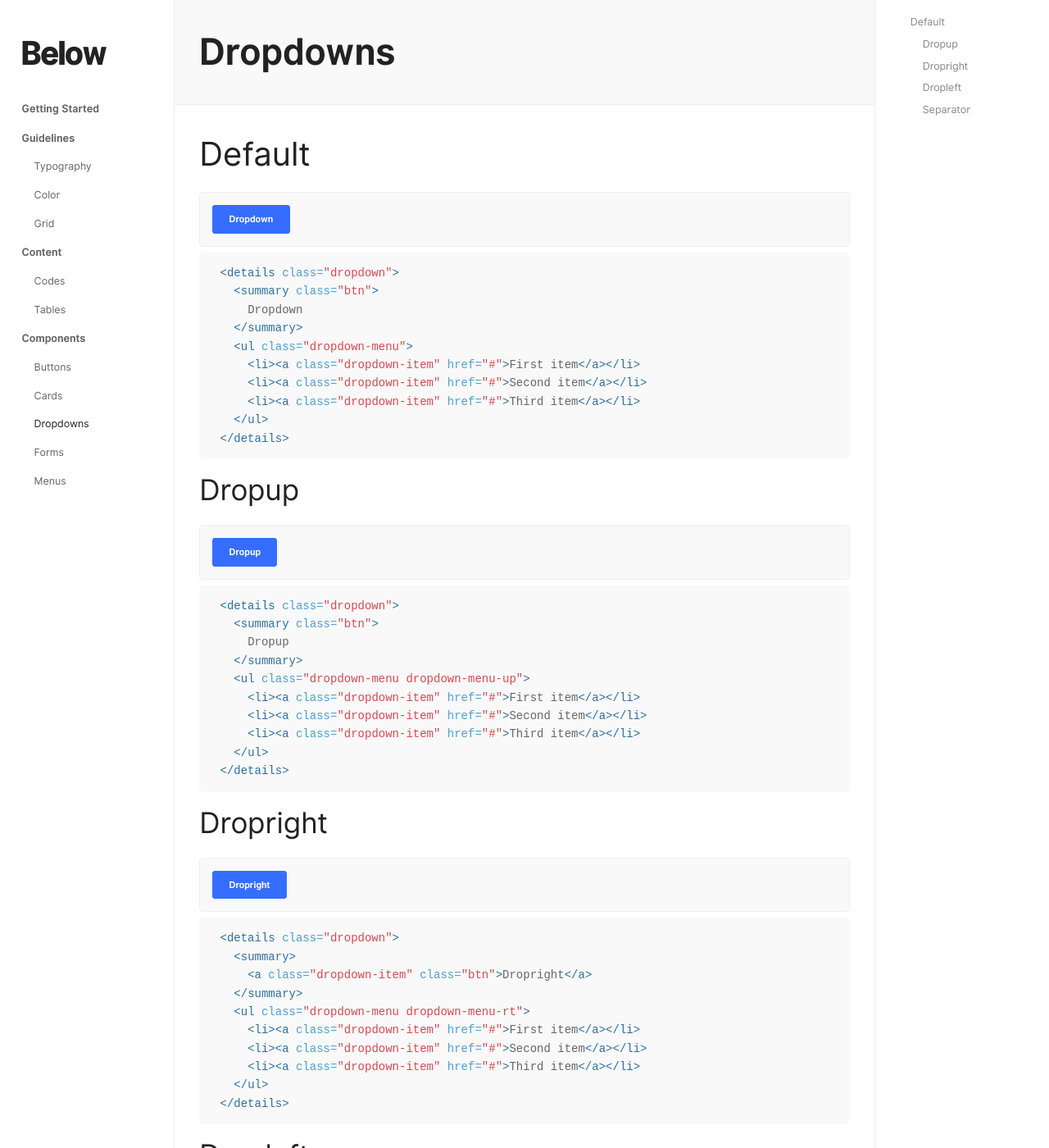
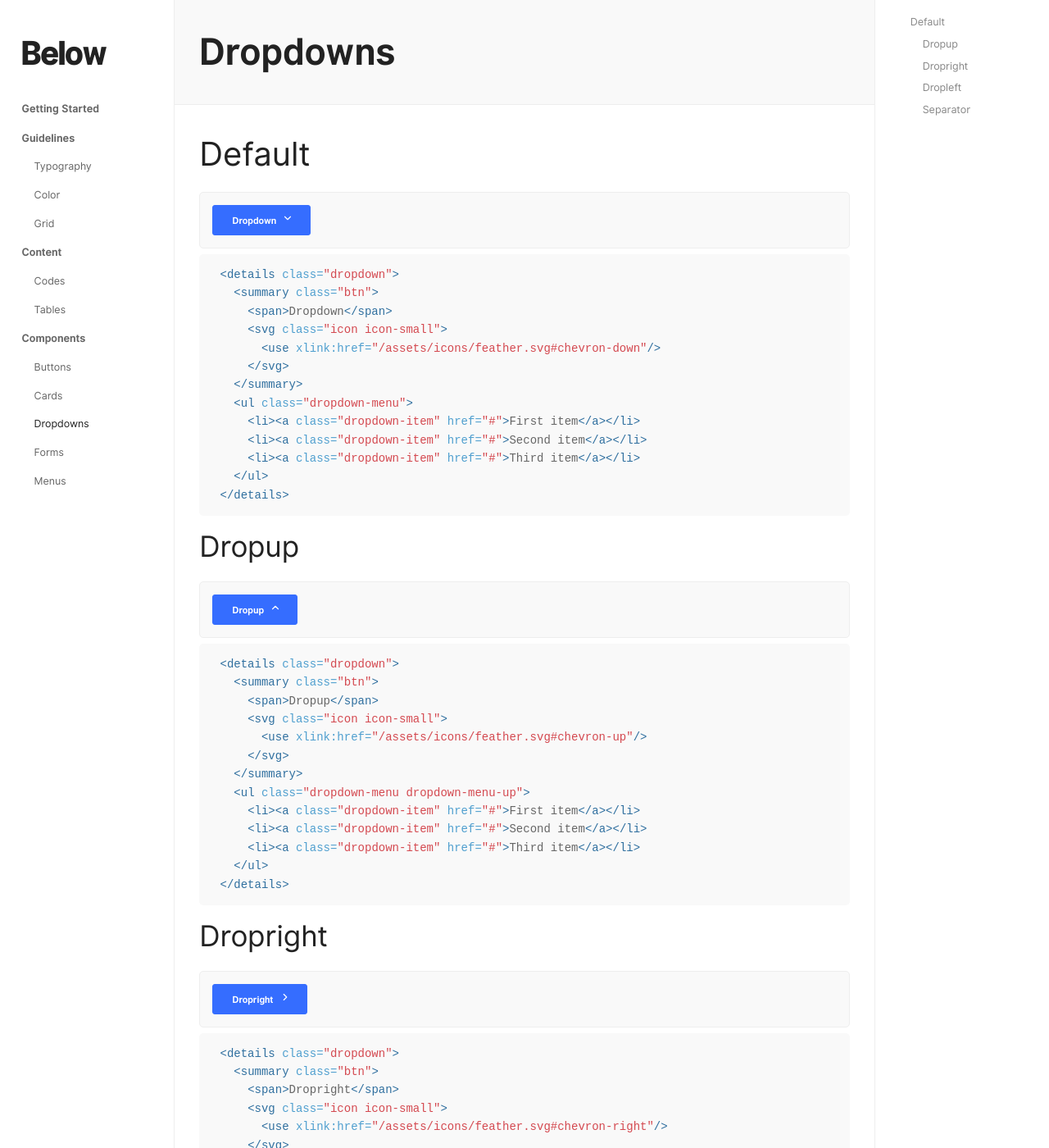
Before and after one commit to innusource/below, a Jekyll site: the page built from _pages/components/dropdowns.md, in a window 1280 px wide and 1400 px high. Shown: the whole window at 82% size. Built offline with Jekyll 4.4.1, drawn with Linux system fonts in a browser that asks for light colours; some of the changed text lies outside the part shown.

Commit message:
dropdowns with icons

```diff
--- a/_pages/components/dropdowns.md
+++ b/_pages/components/dropdowns.md
@@ -10,7 +10,10 @@ toc: true
 {% capture example %}
 <details class="dropdown">
   <summary class="btn">
-    Dropdown
+    <span>Dropdown</span>
+    <svg class="icon icon-small">
+      <use xlink:href="/assets/icons/feather.svg#chevron-down"/>
+    </svg>
   </summary>
   <ul class="dropdown-menu">
     <li><a class="dropdown-item" href="#">First item</a></li>
@@ -25,7 +28,10 @@ toc: true
 {% capture example %}
 <details class="dropdown">
   <summary class="btn">
-    Dropup
+    <span>Dropup</span>
+    <svg class="icon icon-small">
+      <use xlink:href="/assets/icons/feather.svg#chevron-up"/>
+    </svg>
   </summary>
   <ul class="dropdown-menu dropdown-menu-up">
     <li><a class="dropdown-item" href="#">First item</a></li>
@@ -40,8 +46,11 @@ toc: true
 
 {% capture example %}
 <details class="dropdown">
-  <summary>
-    <a class="dropdown-item" class="btn">Dropright</a>
+  <summary class="btn">
+    <span>Dropright</span>
+    <svg class="icon icon-small">
+      <use xlink:href="/assets/icons/feather.svg#chevron-right"/>
+    </svg>
   </summary>
   <ul class="dropdown-menu dropdown-menu-rt">
     <li><a class="dropdown-item" href="#">First item</a></li>
@@ -56,8 +65,11 @@ toc: true
 
 {% capture example %}
 <details class="dropdown">
-  <summary>
-    <a class="dropdown-item" class="btn">Dropleft</a>
+  <summary class="btn">
+    <svg class="icon icon-small">
+      <use xlink:href="/assets/icons/feather.svg#chevron-left"/>
+    </svg>
+    <span>Dropleft</span>
   </summary>
   <ul class="dropdown-menu dropdown-menu-lt">
     <li><a class="dropdown-item" href="#">First item</a></li>
@@ -72,8 +84,8 @@ toc: true
 
 {% capture example %}
 <details class="dropdown">
-  <summary>
-    <a class="dropdown-item" class="btn">Dropdown with separator</a>
+  <summary class="btn">
+    Dropdown with separator
   </summary>
   <ul class="dropdown-menu">
     <li><a class="dropdown-item" href="#">First item</a></li>
--- a/src/buttons/_buttons.scss
+++ b/src/buttons/_buttons.scss
@@ -29,9 +29,6 @@
     cursor: not-allowed;
     opacity: 0.5;
 
-    &:hover{
-      background: $primary-color;
-    }
   }
 
   &.btn-medium{
@@ -142,4 +139,7 @@
 
   }
 
+  span{
+    margin: 0 4px;
+  }
 }
--- a/src/dropdowns/_dropdowns.scss
+++ b/src/dropdowns/_dropdowns.scss
@@ -1,11 +1,11 @@
-details.dropdown {
+.dropdown {
   position: relative;
   display: inline-block;
 
   .dropdown-menu {
-    background: #fff;
+    background: $ui-02;
     border-radius: 3px;
-    border: 1px solid #eee;
+    border: 1px solid $ui-03;
     margin: 0;
     padding: 0;
     list-style: none;
@@ -16,96 +16,54 @@ details.dropdown {
     margin-top: 3px;
     left: 0;
 
-    &.dropdown-menu-up{
+    &.dropdown-menu-up {
       bottom: 100%;
       left: 0;
       margin-bottom: 3px;
       top: auto;
-
-      &:before{
-        border-bottom: 0;
-        border-left: 8px solid transparent;
-        border-right: 8px solid transparent;
-        border-top: 8px solid #fff;
-        top: auto;
-        bottom: -8px;
-        left: 9px;
-      }
     }
 
-    &.dropdown-menu-lt{
+    &.dropdown-menu-lt {
       width: auto;
       left: auto;
       margin-right: 3px;
       margin-top: 0;
       right: 100%;
       top: -1px;
-
-      &:before{
-        border: 8px solid;
-        border-color: transparent transparent transparent #fff;
-        left: auto;
-        right: -16px;
-        top: 8px;
-      }
     }
 
-    &.dropdown-menu-rt{
+    &.dropdown-menu-rt {
       width: auto;
       left: 100%;
       margin-left: 3px;
       margin-top: 0;
       top: -1px;
-
-      &:before{
-        border: 8px solid;
-        border-color: transparent #fff transparent transparent;
-        left: -16px;
-        top: 8px;
-      }
     }
 
     .dropdown-item {
       font-size: 12.5px;
       display: block;
       padding: 8px 15px;
-      color: #444;
+      color: $text-02;
       width: 100%;
       display: block;
       overflow: hidden;
       text-overflow: ellipsis;
       white-space: nowrap;
 
-      &:hover, &:focus{
-        background: #f9f9f9;
-      }
-
-      .icon {
-        margin-right: 10px;
-        top: 2px;
-        color: #b4b8ce;
-        position: relative;
+      &:hover, &:focus {
+        background: $ui-01;
       }
     }
 
-    .dropdown-item-separator{
-      background-color: #eee;
+    .dropdown-item-separator {
+      background-color: $ui-03;
       height: 1px;
       margin: 4px 0;
     }
-
-    &:before{
-      content: "";
-      display: inline-block;
-      position: absolute;
-      border: 8px solid transparent;
-      border-bottom-color: #fff;
-      left: 9px;
-      top: -16px;
-    }
   }
 
-  &[open] > summary::before{
+  &[open] > summary::before {
     cursor: default;
     content: " ";
     position: fixed;
```
